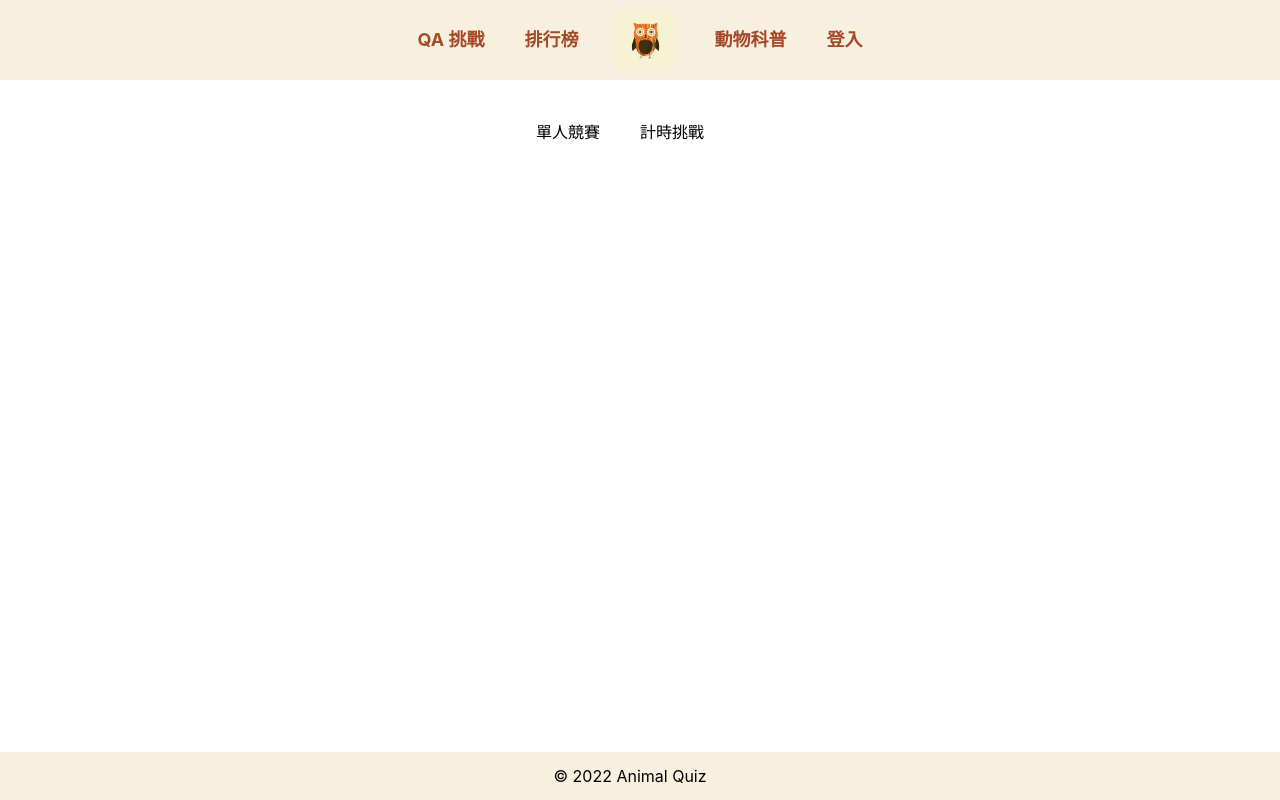
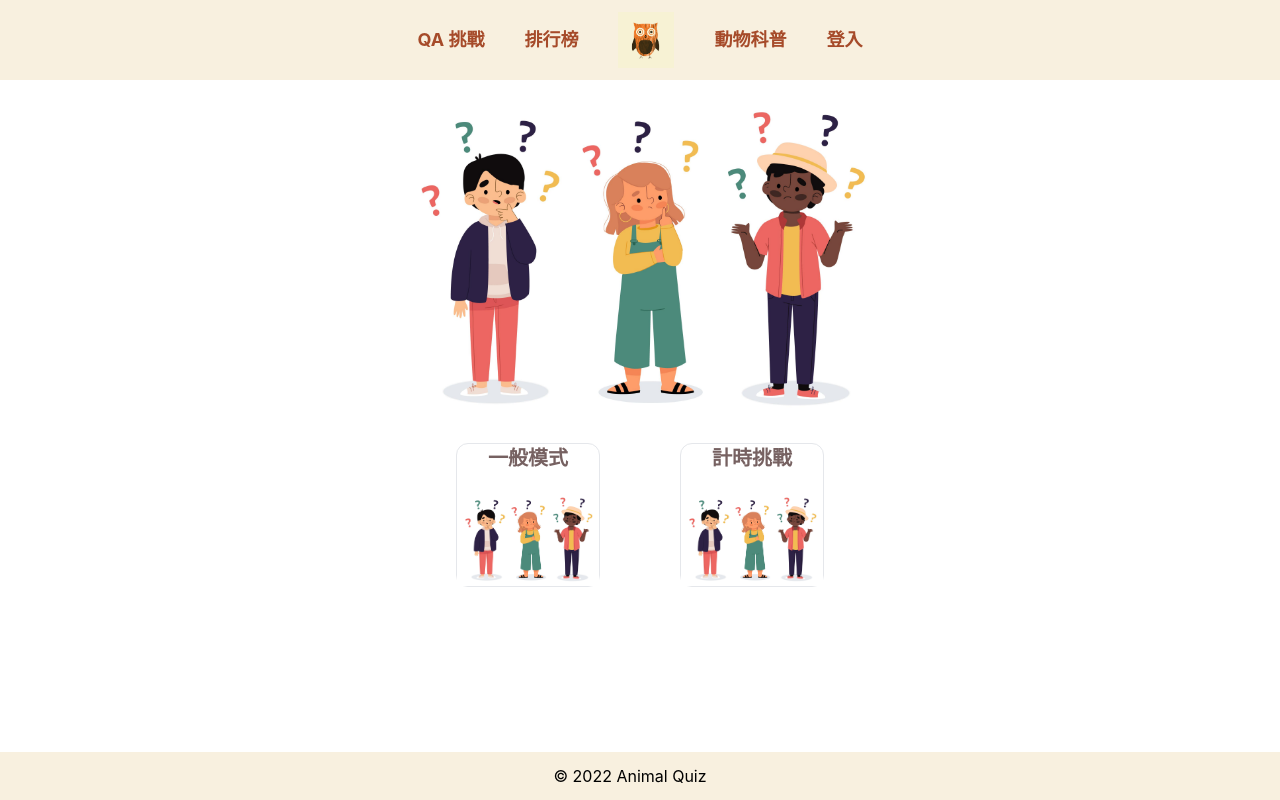
Before and after one commit to yunningtseng/animal-quiz, a React (Create React App) app: page /quiz in a window 1280 px wide. Built offline with nearby package versions, Linux system fonts and the light colour scheme; no server answers.

Commit message:
- feat: add choose quiz page

```diff
--- a/src/components/quiz/ChooseQuiz.tsx
+++ b/src/components/quiz/ChooseQuiz.tsx
@@ -1,24 +1,38 @@
 import { useNavigate } from 'react-router-dom';
+import quizBanner from '../../images/quizBanner.jpg';
 
 function ChooseQuiz() {
   const navigate = useNavigate();
 
   return (
-    <div>
-      <button
-        type="button"
-        className="mr-10"
+    <div className="flex justify-center mt-5">
+      <div
+        className="flex-col border rounded-xl w-36 h-36 mr-10 sm:mr-20 cursor-pointer"
+        aria-hidden="true"
         onClick={() => navigate('/quiz/normal')}
       >
-        單人競賽
-      </button>
-      <button
-        type="button"
-        className="mr-10"
+        <button
+          type="button"
+          className="w-full text-xl font-bold text-dark hover:bg-dark hover:text-white"
+        >
+          一般模式
+        </button>
+        <img src={quizBanner} alt="img" className="w-full mt-5" />
+      </div>
+
+      <div
+        className="flex-col border rounded-xl w-36 h-36 cursor-pointer"
+        aria-hidden="true"
         onClick={() => navigate('/quiz/time-challenge')}
       >
-        計時挑戰
-      </button>
+        <button
+          type="button"
+          className="w-full text-xl font-bold text-dark hover:bg-dark hover:text-white"
+        >
+          計時挑戰
+        </button>
+        <img src={quizBanner} alt="img" className="w-full mt-5" />
+      </div>
     </div>
   );
 }
--- a/src/components/user/ResponseBox.tsx
+++ b/src/components/user/ResponseBox.tsx
@@ -42,7 +42,7 @@ function ResponseBox({ response }: ResponseBoxProps) {
       </ul>
       <button
         type="button"
-        className="mb-5 h-8 text-xs sm:text-sm font-bold px-2 py-1 cursor-pointer border rounded-xl text-dark hover:bg-dark hover:text-white "
+        className="mb-5 h-8 text-xs sm:text-sm font-bold px-2 py-1 cursor-pointer border rounded-xl text-dark hover:bg-dark hover:text-white"
         onClick={() => {
           dispatch(setResponse(response));
           navigate('/quiz-result');
--- a/src/pages/SelectQuizPage.tsx
+++ b/src/pages/SelectQuizPage.tsx
@@ -1,8 +1,10 @@
 import ChooseQuiz from '../components/quiz/ChooseQuiz';
+import quizBanner from '../images/quizBanner.jpg';
 
 function SelectQuizPage() {
   return (
-    <div className="w-screen flex flex-col justify-center items-center mt-10">
+    <div className="flex-col justify-center items-center max-w-xs sm:max-w-lg md:max-w-3xl lg:max-w-4xl xl:max-w-7xl mx-auto mt-3">
+      <img src={quizBanner} alt="img" className="w-full md:w-125 mx-auto" />
       <ChooseQuiz />
     </div>
   );
```
Also changed, not shown: src/images/quizBanner.jpg (added).
